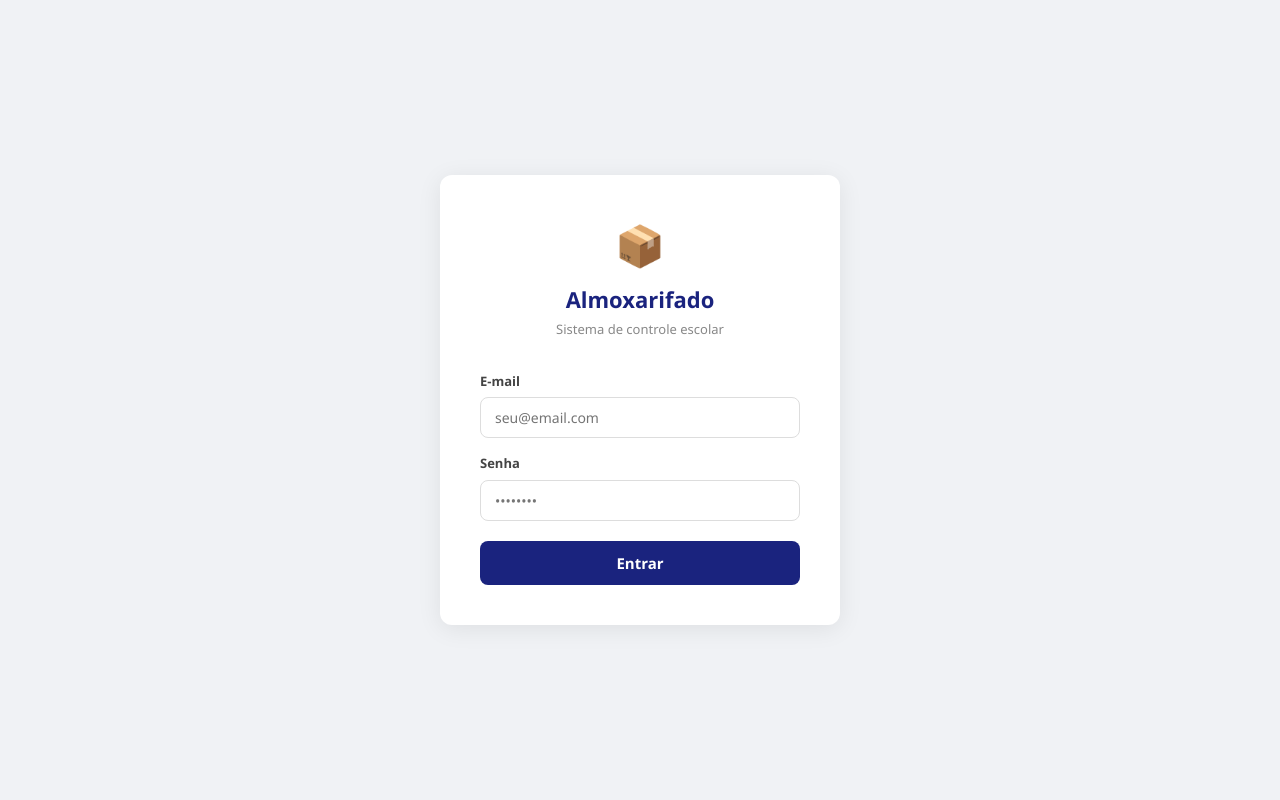
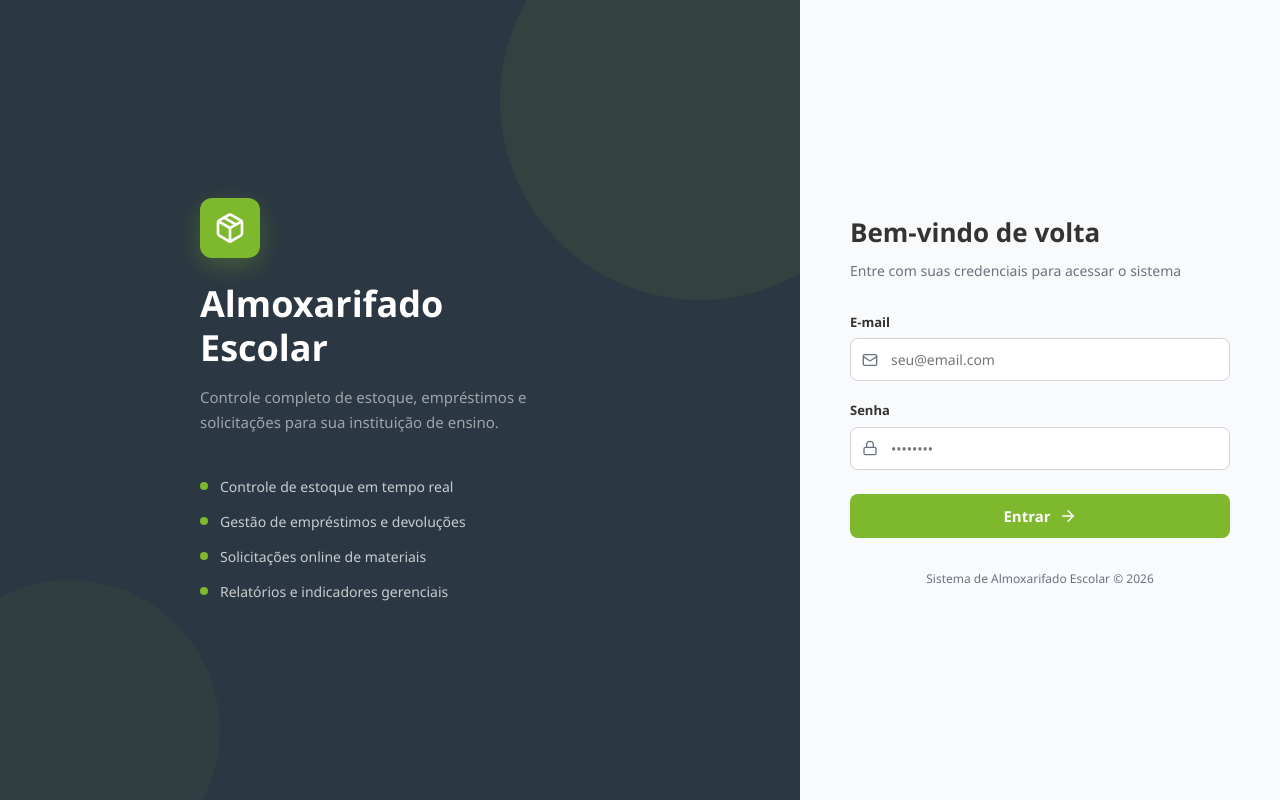
Before and after one commit to lucasgalzer/almoxarifado-escolar, a React app in the folder frontend/: page /login in a window 1280 px wide. Built offline with nearby package versions, Linux system fonts and the light colour scheme; the HTML template or start-up script is replaced by a standard one.

Commit message:
feat: nova tela de login profissional

```diff
--- a/frontend/src/pages/Login.jsx
+++ b/frontend/src/pages/Login.jsx
@@ -1,5 +1,6 @@
 import { useState } from 'react'
 import { useNavigate } from 'react-router-dom'
+import { Package, Mail, Lock, ArrowRight, AlertCircle } from 'lucide-react'
 import styles from './Login.module.css'
 
 function Login() {
@@ -19,7 +20,6 @@ function Login() {
     }
 
     setCarregando(true)
-
     try {
       const response = await fetch('http://localhost:3333/auth/login', {
         method: 'POST',
@@ -37,7 +37,6 @@ function Login() {
       localStorage.setItem('token', data.token)
       localStorage.setItem('usuario', JSON.stringify(data.usuario))
       navigate('/dashboard')
-
     } catch {
       setErro('Não foi possível conectar ao servidor')
     } finally {
@@ -47,42 +46,93 @@ function Login() {
 
   return (
     <div className={styles.container}>
+      <div className={styles.left}>
+        <div className={styles.leftContent}>
+          <div className={styles.brandIcon}>
+            <Package size={32} color="white" />
+          </div>
+          <h1 className={styles.brandTitle}>Almoxarifado<br />Escolar</h1>
+          <p className={styles.brandDesc}>
+            Controle completo de estoque, empréstimos e solicitações para sua instituição de ensino.
+          </p>
+
+          <div className={styles.features}>
+            {[
+              'Controle de estoque em tempo real',
+              'Gestão de empréstimos e devoluções',
+              'Solicitações online de materiais',
+              'Relatórios e indicadores gerenciais',
+            ].map(f => (
+              <div key={f} className={styles.feature}>
+                <div className={styles.featureDot} />
+                <span>{f}</span>
+              </div>
+            ))}
+          </div>
+        </div>
+      </div>
+
+      <div className={styles.right}>
         <div className={styles.card}>
-        <div className={styles.logo}>
-          <span>📦</span>
-          <h1>Almoxarifado</h1>
-          <p>Sistema de controle escolar</p>
+          <div className={styles.cardHeader}>
+            <h2 className={styles.cardTitle}>Bem-vindo de volta</h2>
+            <p className={styles.cardSub}>Entre com suas credenciais para acessar o sistema</p>
           </div>
 
           <form onSubmit={handleSubmit} className={styles.form}>
-          {erro && <div className={styles.erro}>{erro}</div>}
+            {erro && (
+              <div className={styles.erro}>
+                <AlertCircle size={16} />
+                <span>{erro}</span>
+              </div>
+            )}
 
             <div className={styles.campo}>
-            <label>E-mail</label>
+              <label className={styles.label}>E-mail</label>
+              <div className={styles.inputWrapper}>
+                <Mail size={16} className={styles.inputIcon} />
                 <input
                   type="email"
                   placeholder="seu@email.com"
                   value={email}
                   onChange={e => setEmail(e.target.value)}
                   disabled={carregando}
+                  className={styles.input}
                 />
+              </div>
             </div>
 
             <div className={styles.campo}>
-            <label>Senha</label>
+              <label className={styles.label}>Senha</label>
+              <div className={styles.inputWrapper}>
+                <Lock size={16} className={styles.inputIcon} />
                 <input
                   type="password"
                   placeholder="••••••••"
                   value={senha}
                   onChange={e => setSenha(e.target.value)}
                   disabled={carregando}
+                  className={styles.input}
                 />
+              </div>
             </div>
 
             <button type="submit" disabled={carregando} className={styles.botao}>
-            {carregando ? 'Entrando...' : 'Entrar'}
+              {carregando ? (
+                <span>Entrando...</span>
+              ) : (
+                <>
+                  <span>Entrar</span>
+                  <ArrowRight size={18} />
+                </>
+              )}
             </button>
           </form>
+
+          <p className={styles.footer}>
+            Sistema de Almoxarifado Escolar © {new Date().getFullYear()}
+          </p>
+        </div>
       </div>
     </div>
   )
--- a/frontend/src/pages/Login.module.css
+++ b/frontend/src/pages/Login.module.css
@@ -1,44 +1,131 @@
 .container {
   display: flex;
+  min-height: 100vh;
+}
+
+.left {
+  flex: 1;
+  background: var(--color-secondary);
+  display: flex;
+  align-items: center;
   justify-content: center;
+  padding: 48px;
+  position: relative;
+  overflow: hidden;
+}
+
+.left::before {
+  content: '';
+  position: absolute;
+  width: 400px;
+  height: 400px;
+  background: rgba(126,184,44,0.08);
+  border-radius: 50%;
+  top: -100px;
+  right: -100px;
+}
+
+.left::after {
+  content: '';
+  position: absolute;
+  width: 300px;
+  height: 300px;
+  background: rgba(126,184,44,0.05);
+  border-radius: 50%;
+  bottom: -80px;
+  left: -80px;
+}
+
+.leftContent {
+  max-width: 400px;
+  position: relative;
+  z-index: 1;
+}
+
+.brandIcon {
+  width: 60px;
+  height: 60px;
+  background: var(--color-primary);
+  border-radius: var(--radius-lg);
+  display: flex;
   align-items: center;
-  height: 100vh;
-  background-color: #f0f2f5;
+  justify-content: center;
+  margin-bottom: 24px;
+  box-shadow: 0 8px 24px rgba(126,184,44,0.3);
+}
+
+.brandTitle {
+  font-size: 36px;
+  font-weight: 800;
+  color: white;
+  line-height: 1.2;
+  margin-bottom: 16px;
+}
+
+.brandDesc {
+  font-size: 15px;
+  color: rgba(255,255,255,0.55);
+  line-height: 1.7;
+  margin-bottom: 40px;
+}
+
+.features {
+  display: flex;
+  flex-direction: column;
+  gap: 14px;
+}
+
+.feature {
+  display: flex;
+  align-items: center;
+  gap: 12px;
+  color: rgba(255,255,255,0.75);
+  font-size: 14px;
+}
+
+.featureDot {
+  width: 8px;
+  height: 8px;
+  background: var(--color-primary);
+  border-radius: 50%;
+  flex-shrink: 0;
+}
+
+.right {
+  width: 480px;
+  background: var(--color-background);
+  display: flex;
+  align-items: center;
+  justify-content: center;
+  padding: 48px 40px;
 }
 
 .card {
-  background: white;
-  border-radius: 12px;
-  padding: 40px;
   width: 100%;
-  max-width: 400px;
-  box-shadow: 0 4px 24px rgba(0,0,0,0.08);
+  max-width: 380px;
 }
 
-.logo {
-  text-align: center;
+.cardHeader {
   margin-bottom: 32px;
 }
 
-.logo span {
-  font-size: 40px;
+.cardTitle {
+  font-size: 26px;
+  font-weight: 700;
+  color: var(--color-text);
+  margin-bottom: 8px;
 }
 
-.logo h1 {
-  font-size: 22px;
-  color: #1a237e;
-  margin: 8px 0 4px;
-}
-
-.logo p {
-  font-size: 13px;
-  color: #888;
+.cardSub {
+  font-size: 14px;
+  color: var(--color-text-muted);
+  line-height: 1.5;
 }
 
 .form {
   display: flex;
   flex-direction: column;
-  gap: 16px;
+  gap: 20px;
 }
 
 .campo {
@@ -47,44 +134,67 @@
   gap: 6px;
 }
 
-.campo label {
+.label {
   font-size: 13px;
   font-weight: 600;
-  color: #444;
+  color: var(--color-text);
 }
 
-.campo input {
-  padding: 10px 14px;
-  border: 1px solid #ddd;
-  border-radius: 8px;
-  font-size: 14px;
-  transition: border 0.2s;
-  outline: none;
+.inputWrapper {
+  position: relative;
 }
 
-.campo input:focus {
-  border-color: #1a237e;
+.inputIcon {
+  position: absolute;
+  left: 12px;
+  top: 50%;
+  transform: translateY(-50%);
+  color: var(--color-text-muted);
+  pointer-events: none;
 }
 
-.campo input:disabled {
-  background: #f5f5f5;
+.input {
+  width: 100%;
+  padding: 11px 12px 11px 40px;
+  border: 1.5px solid var(--color-border);
+  border-radius: var(--radius-md);
+  font-size: 14px;
+  color: var(--color-text);
+  background: var(--color-surface);
+  outline: none;
+  transition: border-color 0.15s, box-shadow 0.15s;
+}
+
+.input:focus {
+  border-color: var(--color-primary);
+  box-shadow: 0 0 0 3px rgba(126,184,44,0.15);
+}
+
+.input:disabled {
+  background: var(--color-surface-alt);
+  cursor: not-allowed;
 }
 
 .botao {
+  display: flex;
+  align-items: center;
+  justify-content: center;
+  gap: 8px;
   padding: 12px;
-  background-color: #1a237e;
+  background: var(--color-primary);
   color: white;
   border: none;
-  border-radius: 8px;
+  border-radius: var(--radius-md);
   font-size: 15px;
   font-weight: 600;
-  cursor: pointer;
-  transition: background 0.2s;
+  transition: all 0.15s;
   margin-top: 4px;
 }
 
 .botao:hover:not(:disabled) {
-  background-color: #1565c0;
+  background: var(--color-primary-dark);
+  transform: translateY(-1px);
+  box-shadow: 0 4px 12px rgba(126,184,44,0.3);
 }
 
 .botao:disabled {
@@ -93,10 +203,27 @@
 }
 
 .erro {
-  background: #fdecea;
-  color: #c62828;
+  display: flex;
+  align-items: center;
+  gap: 8px;
+  background: #fef2f2;
+  color: var(--color-danger);
   padding: 10px 14px;
-  border-radius: 8px;
+  border-radius: var(--radius-md);
   font-size: 13px;
-  border: 1px solid #f5c6cb;
+  border: 1px solid #fecaca;
 }
+
+.footer {
+  text-align: center;
+  margin-top: 32px;
+  font-size: 12px;
+  color: var(--color-text-muted);
+}
+
+@media (max-width: 768px) {
+  .container { flex-direction: column; }
+  .left { padding: 32px 24px; }
+  .brandTitle { font-size: 28px; }
+  .right { width: 100%; padding: 32px 24px; }
+}
```
Lines whose indentation alone changed are shown as unchanged.
